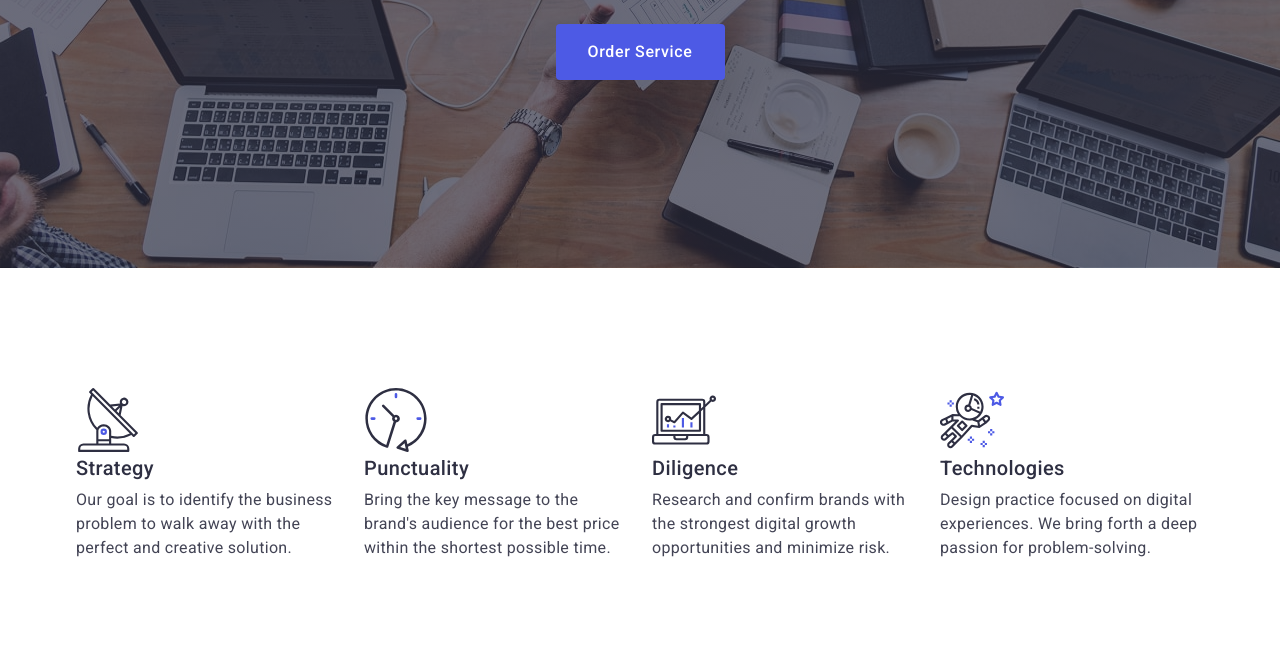
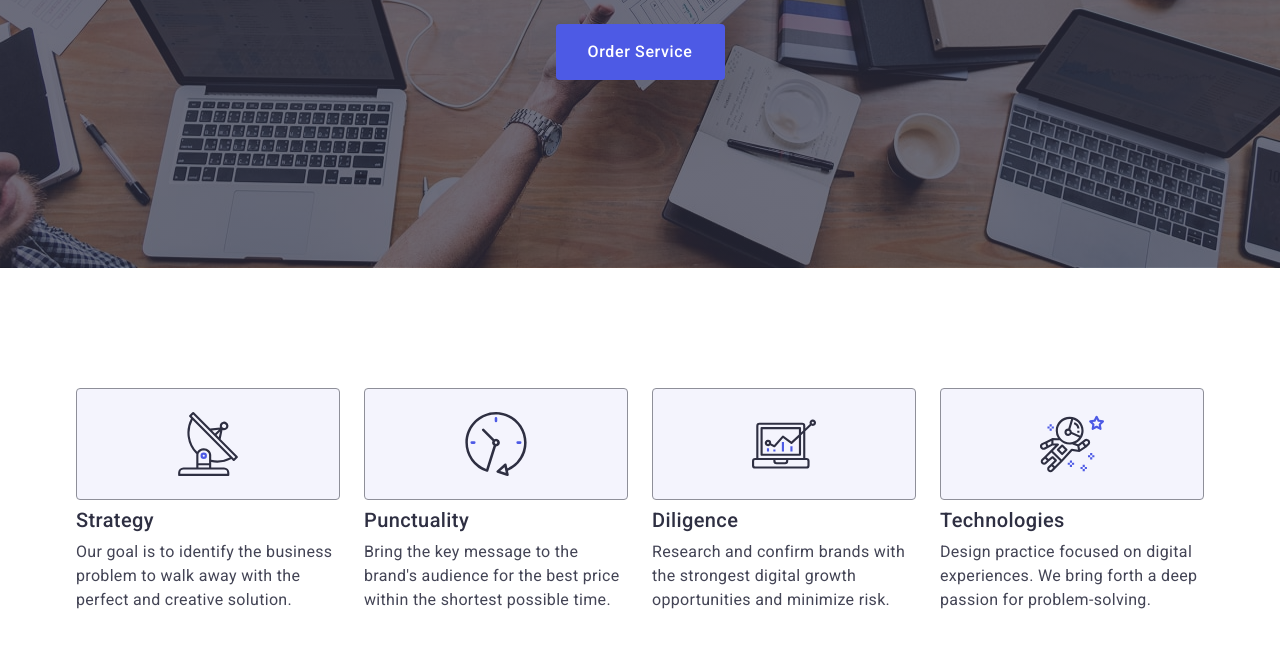
Before and after one commit to BohdanVoitsehivsky/goit-markup-hw-04, a plain HTML site: page index.html in a window 1280 px wide. Shown: the part 405-1052 px from the top of the page. Drawn offline with nearby package versions, Linux system fonts and the light colour scheme.

Commit message:
fixed errors

```diff
--- a/css/styles.css
+++ b/css/styles.css
@@ -246,7 +246,7 @@ ul {
   letter-spacing: 0.02em;
   color: #434455;
 }
-.feature-icon-cotainer {
+.feature-icon-container {
   display: flex;
   align-items: center;
   justify-content: center;
```
